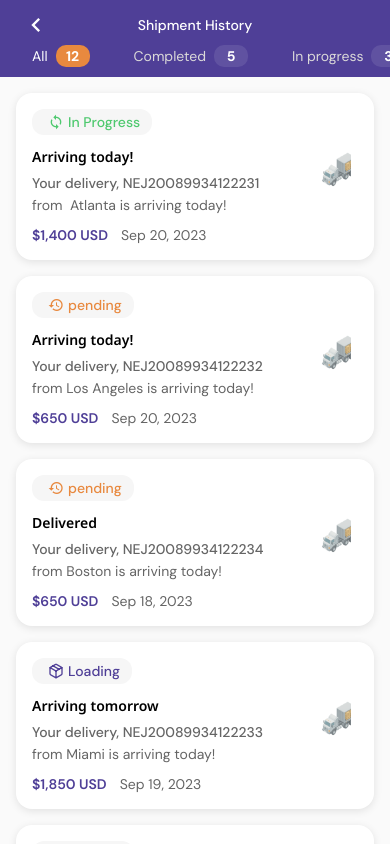
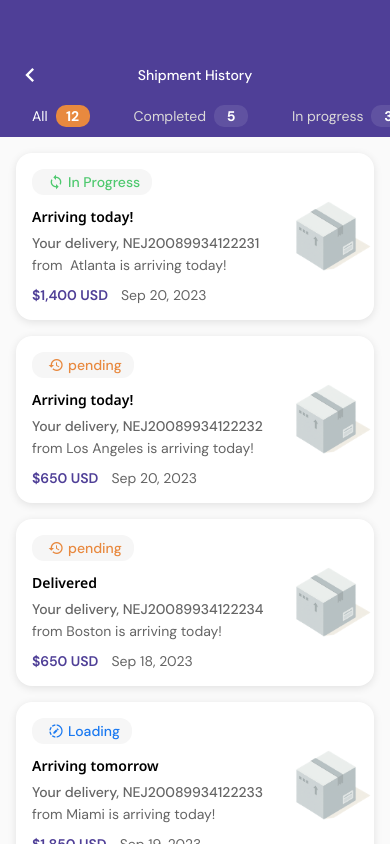
Before and after one commit to covenantcodes/movemate, a React Native app: screen /Shipment in a window 390 px wide. Built offline with nearby package versions, Linux system fonts and the light colour scheme; what react-native-responsive-fontsize would draw is missing.

Commit message:
Refactor code structure for improved readability and maintainability

```diff
--- a/components/ShipmentCard.tsx
+++ b/components/ShipmentCard.tsx
@@ -26,18 +26,67 @@ interface ShipmentCardProps {
   };
   delay?: number;
   onPress?: () => void;
+  scrollY?: Animated.Value;
+  index?: number;
+  onLayout?: (event: any, index: number) => void;
 }
 
 const ShipmentCard: React.FC<ShipmentCardProps> = ({
   shipment,
   delay = 0,
   onPress,
+  scrollY,
+  index = 0,
+  onLayout,
 }) => {
   const translateY = useRef(new Animated.Value(30)).current;
   const opacity = useRef(new Animated.Value(0)).current;
   const scale = useRef(new Animated.Value(0.95)).current;
+  const cardY = useRef(0);
 
+  const handleLayout = (event: any) => {
+    cardY.current = event.nativeEvent.layout.y;
+    if (onLayout) {
+      onLayout(event, index);
+    }
+  };
+
+  // Scroll-based animation
   useEffect(() => {
+    if (scrollY) {
+      const inputRange = [
+        cardY.current - 200,
+        cardY.current - 100,
+        cardY.current + 100,
+      ];
+      const outputRange = [30, 0, -30];
+      const opacityRange = [0, 1, 0.3];
+      const scaleRange = [0.8, 1, 0.9];
+
+      const animatedTranslateY = scrollY.interpolate({
+        inputRange,
+        outputRange,
+        extrapolate: "clamp",
+      });
+
+      const animatedOpacity = scrollY.interpolate({
+        inputRange,
+        outputRange: opacityRange,
+        extrapolate: "clamp",
+      });
+
+      const animatedScale = scrollY.interpolate({
+        inputRange,
+        outputRange: scaleRange,
+        extrapolate: "clamp",
+      });
+
+      // Apply animations
+      translateY.setValue(0); // Reset to 0 since we're using interpolated values
+      opacity.setValue(1);
+      scale.setValue(1);
+    } else {
+      // Fallback to original animation if no scrollY provided
       Animated.parallel([
         Animated.timing(translateY, {
           toValue: 0,
@@ -60,9 +109,16 @@ const ShipmentCard: React.FC<ShipmentCardProps> = ({
           easing: Easing.out(Easing.back(1.2)),
         }),
       ]).start();
-  }, [delay]);
+    }
+  }, [delay, scrollY]);
 
-  type IconName = "sync" | "history" | "package" | "plus" | "search";
+  type IconName =
+    | "sync"
+    | "history"
+    | "package"
+    | "plus"
+    | "search"
+    | "progress";
 
   const getStatusConfig = (
     status: string
@@ -89,14 +145,14 @@ const ShipmentCard: React.FC<ShipmentCardProps> = ({
         };
       case "loading":
         return {
-          color: colors.primaryColor,
+          color: colors.lightBlue,
           backgroundColor: colors.grayBg2,
           text: "Loading",
-          icon: "package", // box icon for loading
+          icon: "progress", // box icon for loading
         };
       case "completed":
         return {
-          color: colors.blue,
+          color: colors.primaryColor,
           backgroundColor: colors.grayBg2,
           text: "Completed",
           icon: "plus", // checkmark or completed icon
@@ -113,15 +169,49 @@ const ShipmentCard: React.FC<ShipmentCardProps> = ({
 
   const statusConfig = getStatusConfig(shipment.status);
 
+  const getAnimatedStyle = () => {
+    if (scrollY) {
+      const inputRange = [
+        cardY.current - 200,
+        cardY.current - 100,
+        cardY.current + 100,
+      ];
+
+      return {
+        opacity: scrollY.interpolate({
+          inputRange,
+          outputRange: [0, 1, 0.3],
+          extrapolate: "clamp",
+        }),
+        transform: [
+          {
+            translateY: scrollY.interpolate({
+              inputRange,
+              outputRange: [30, 0, -30],
+              extrapolate: "clamp",
+            }),
+          },
+          {
+            scale: scrollY.interpolate({
+              inputRange,
+              outputRange: [0.8, 1, 0.9],
+              extrapolate: "clamp",
+            }),
+          },
+        ],
+      };
+    }
+
+    return {
+      opacity,
+      transform: [{ translateY }, { scale }],
+    };
+  };
+
   return (
     <Animated.View
-      style={[
-        styles.container,
-        {
-          opacity,
-          transform: [{ translateY }, { scale }],
-        },
-      ]}
+      style={[styles.container, getAnimatedStyle()]}
+      onLayout={handleLayout}
     >
       <TouchableOpacity
         style={styles.card}
@@ -159,12 +249,7 @@ const ShipmentCard: React.FC<ShipmentCardProps> = ({
               </Text>
               <View style={styles.routeContainer}>
                 <Text style={styles.routeText}>from {shipment.origin}</Text>
-                {/* <Icon
-                  name="arrowRight"
-                  size={12}
-                  color={colors.gray}
-                  style={styles.arrowIcon}
-                /> */}
+
                 <Text style={styles.routeText}>{shipment.destination}</Text>
               </View>
             </View>
@@ -181,7 +266,7 @@ const ShipmentCard: React.FC<ShipmentCardProps> = ({
           {/* Package Icon */}
           <View style={styles.iconContainer}>
             <Image
-              source={images.truck}
+              source={images.box}
               style={styles.packageIcon}
               resizeMode="contain"
             />
@@ -279,8 +364,8 @@ const styles = StyleSheet.create({
     alignItems: "center",
   },
   packageIcon: {
-    width: 40,
-    height: 40,
+    width: 80,
+    height: 80,
     opacity: 0.7,
   },
 });
--- a/screens/Calculate/Calculate.tsx
+++ b/screens/Calculate/Calculate.tsx
@@ -1,24 +1,94 @@
-import { View, Text, StyleSheet } from "react-native";
+import React from "react";
+import {
+  View,
+  Text,
+  StyleSheet,
+  TouchableOpacity,
+  StatusBar,
+} from "react-native";
+import { SafeAreaView } from "react-native-safe-area-context";
 import colors from "../../utils/colors";
+import { FONTFAMILY, FONTSIZE } from "../../utils/fonts";
+import Icon from "../../components/common/Icon";
+import { useNavigation } from "@react-navigation/native";
 
 const CalculateScreen = () => {
+  const navigation = useNavigation();
+
+  const handleBackPress = () => {
+    navigation.goBack();
+  };
+
   return (
-    <View style={styles.container}>
-      <Text style={styles.text}>Calculate Screen</Text>
-    </View>
+    <SafeAreaView style={styles.container} edges={["top"]}>
+      <StatusBar barStyle="light-content" />
+
+      <View style={styles.header}>
+        <View style={styles.headerContent}>
+          <TouchableOpacity
+            style={styles.backButton}
+            onPress={handleBackPress}
+            activeOpacity={0.7}
+          >
+            <Icon name="arrowLeft" size={28} color={colors.white} />
+          </TouchableOpacity>
+
+          <Text style={styles.headerTitle}>Calculate</Text>
+
+          <View style={styles.headerSpacer} />
+        </View>
+      </View>
+
+      {/* Content */}
+      <View style={styles.content}>
+        <Text style={styles.text}>Calculate Screen Content</Text>
+      </View>
+    </SafeAreaView>
   );
 };
 
 const styles = StyleSheet.create({
   container: {
     flex: 1,
+    backgroundColor: colors.primaryColor, // Apply primary color to the SafeAreaView for header area
+  },
+  header: {
+    backgroundColor: colors.primaryColor,
+    paddingBottom: 15,
+  },
+  headerContent: {
+    flexDirection: "row",
+    alignItems: "center",
+    justifyContent: "space-between",
+    paddingHorizontal: 16,
+    paddingTop: 10,
+  },
+  backButton: {
+    width: 40,
+    height: 40,
+    borderRadius: 20,
     justifyContent: "center",
     alignItems: "center",
+  },
+  headerTitle: {
+    fontSize: FONTSIZE.xl,
+    fontFamily: FONTFAMILY.semibold,
+    color: colors.white,
+    flex: 1,
+    textAlign: "center",
+  },
+  headerSpacer: {
+    width: 40, // Same width as backButton for alignment
+  },
+  content: {
+    flex: 1,
     backgroundColor: colors.background,
+    justifyContent: "center",
+    alignItems: "center",
   },
   text: {
-    fontFamily: "NotoSansMedium",
-    fontSize: 18,
+    fontFamily: FONTFAMILY.medium,
+    fontSize: FONTSIZE.lg,
     color: colors.black,
   },
 });
--- a/screens/Shipments/Shipments.tsx
+++ b/screens/Shipments/Shipments.tsx
@@ -4,7 +4,7 @@ import {
   Text,
   StyleSheet,
   TouchableOpacity,
-  FlatList,
+  FlatList as RawFlatList,
   Animated,
   Easing,
 } from "react-native";
@@ -32,6 +32,8 @@ interface ShipmentItem {
   date: string;
   status: "in-progress" | "pending" | "loading" | "completed";
 }
+
+const FlatList = Animated.createAnimatedComponent(RawFlatList);
 
 const filterTabs: FilterTab[] = [
   { id: "all", label: "All", count: 12 },
@@ -131,6 +133,7 @@ const ShipmentsScreen = ({ navigation }: any) => {
   // Animation values
   const fadeAnim = useRef(new Animated.Value(0)).current;
   const slideAnim = useRef(new Animated.Value(30)).current;
+  const scrollY = useRef(new Animated.Value(0)).current;
 
   useEffect(() => {
     // Entrance animation
@@ -213,8 +216,15 @@ const ShipmentsScreen = ({ navigation }: any) => {
     <ShipmentCard
       shipment={item}
       delay={index * 100}
+      scrollY={scrollY.current}
+      index={index}
       onPress={() => console.log("Shipment pressed:", item.id)}
     />
+  );
+
+  const handleScroll = Animated.event(
+    [{ nativeEvent: { contentOffset: { y: scrollY } } }],
+    { useNativeDriver: true }
   );
 
   return (
@@ -223,7 +233,7 @@ const ShipmentsScreen = ({ navigation }: any) => {
 
       {/* Header */}
       <View style={styles.header}>
-        <SafeAreaView>
+        <View style={{ paddingTop: 50, paddingBottom: 10 }}>
           <Animated.View
             style={[
               styles.headerContent,
@@ -245,7 +255,7 @@ const ShipmentsScreen = ({ navigation }: any) => {
 
             <View style={styles.headerSpacer} />
           </Animated.View>
-        </SafeAreaView>
+        </View>
 
         {/* Filter Tabs - Now part of purple header */}
         <Animated.View
@@ -283,6 +293,8 @@ const ShipmentsScreen = ({ navigation }: any) => {
           keyExtractor={(item) => item.id}
           contentContainerStyle={styles.shipmentsList}
           showsVerticalScrollIndicator={false}
+          onScroll={handleScroll}
+          scrollEventThrottle={16}
         />
       </Animated.View>
     </View>
@@ -301,7 +313,7 @@ const styles = StyleSheet.create({
     flexDirection: "row",
     alignItems: "center",
     justifyContent: "space-between",
-    paddingHorizontal: 16,
+    paddingHorizontal: 10,
     paddingTop: 5,
   },
   backButton: {
--- a/utils/iconConfig.ts
+++ b/utils/iconConfig.ts
@@ -53,6 +53,7 @@ export const IconMap = {
   arrowLeft: { pack: "MaterialIcons", name: "chevron-left" },
   arrowRight: { pack: "MaterialCommunityIcons", name: "arrow-right" },
   sync: { pack: "MaterialIcons", name: "sync" },
+  progress: { pack: "MaterialCommunityIcons", name: "progress-pencil" },
 } as const;
 
 
--- a/utils/images.ts
+++ b/utils/images.ts
@@ -8,6 +8,7 @@ const images = {
     ship: require('../assets/images/ship.png'),
     truck: require('../assets/images/truck.png'),
     airplane: require('../assets/images/airplane.png'),
+    box: require('../assets/images/box.png'),
 }
 
 export default images;
```
Also changed, not shown: assets/images/box.png (added). Lines whose indentation alone changed are shown as unchanged.
